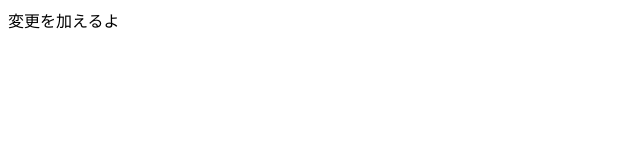
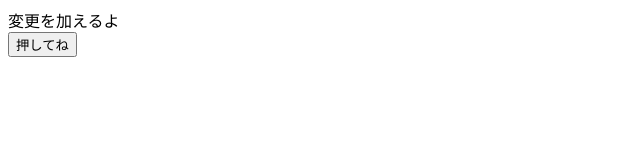
Before and after one commit to YujiTakasaki/Sample, a plain HTML site: page index.html in a window 1280 px wide. Shown: the whole page, without its empty margins (0-640 px from the left). Drawn offline with Linux system fonts and the light colour scheme.

Commit message:
ボタンを作ったよ

```diff
--- a/index.html
+++ b/index.html
@@ -7,5 +7,6 @@
 </head>
 <body>
   <div>変更を加えるよ</div>
+  <button id="button">押してね</button>
 </body>
 </html>
```
